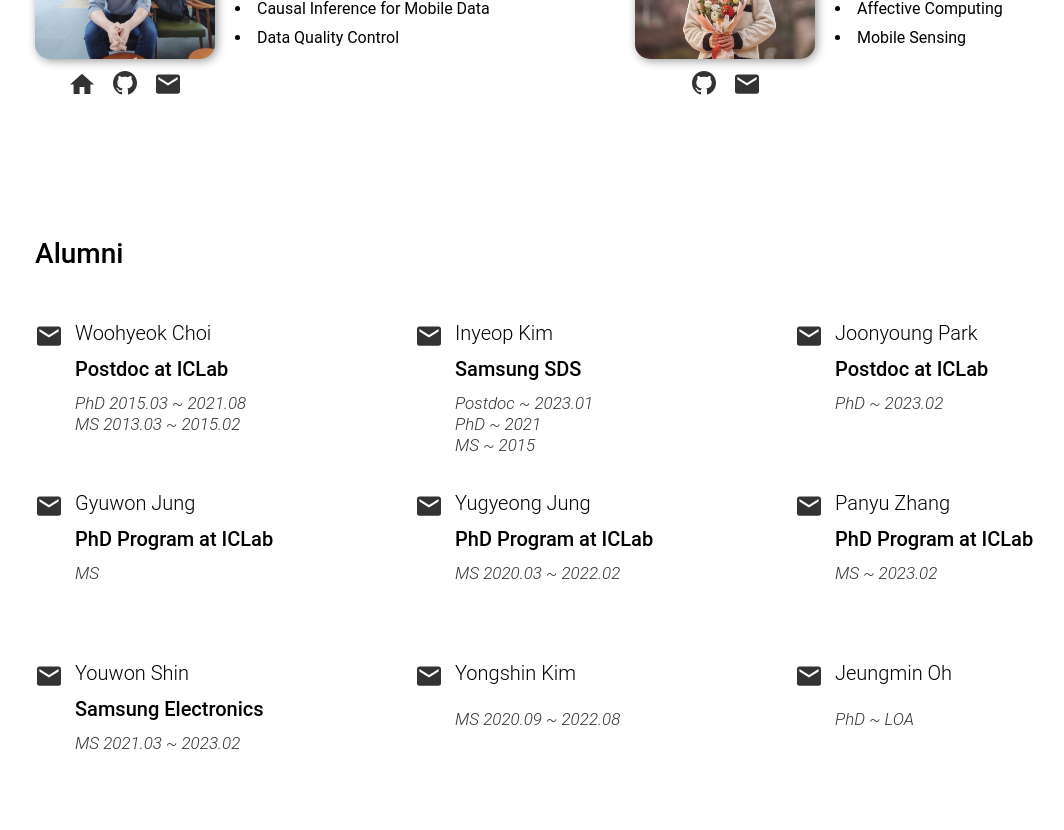
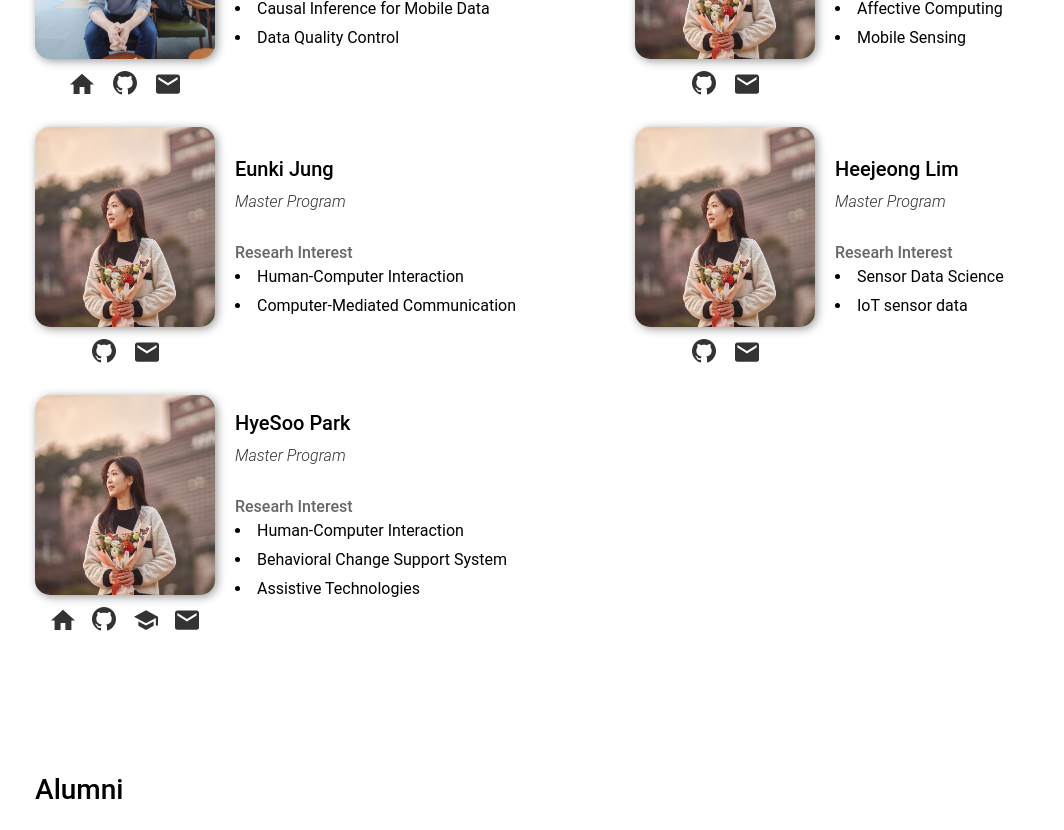
Before and after one commit to Kaist-ICLab/old-homepage, a Next.js app: page /members in a window 1280 px wide. Shown: the part 3040-3870 px from the top of the page, without its empty margins (20-1084 px from the left). Built offline with nearby package versions, Linux system fonts and the light colour scheme.

Commit message:
Update memberData.js

```diff
--- a/data/memberData.js
+++ b/data/memberData.js
@@ -245,6 +245,57 @@ const memberData = {
     github: 'https://github.com/yjhan99',
     image: '/static/images/members/YunjoHan.jpg',
     research_interests: ['Affective Computing', 'Mobile Sensing'],
+  },
+  TaeHoonLee: {
+    name: 'TaeHoon Lee',
+    isAlumni: false,
+    current_position: 'PhD Program',
+    program: [
+      ['PhD',  '2023.03 ~'],
+    ],
+    email: 'th.lee@kaist.ac.kr',
+    github: 'https://github.com/taehooonlee',
+    scholar: 'https://scholar.google.co.kr/citations?user=mA8QOeoAAAAJ&hl=ko',
+    image: '/static/images/members/YunjoHan.jpg',
+    research_interests: ['Digital Twin', 'Affective Computing', 'IoT Sensor Data'],
+  },
+  EunkiJung: {
+    name: 'Eunki Jung',
+    isAlumni: false,
+    current_position: 'Master Program',
+    program: [
+      ['MS',  '2023.03 ~'],
+    ],
+    email: 'eunki@kaist.ac.kr',
+    github: 'https://github.com/eunkiyomi',
+    image: '/static/images/members/YunjoHan.jpg',
+    research_interests: ['Human-Computer Interaction', 'Computer-Mediated Communication'],
+  },
+  HeejeongLim: {
+    name: 'Heejeong Lim',
+    isAlumni: false,
+    current_position: 'Master Program',
+    program: [
+      ['MS',  '2023.03 ~'],
+    ],
+    email: 'hj.lim@kaist.ac.kr',
+    github: 'https://github.com/Heej99',
+    image: '/static/images/members/YunjoHan.jpg',
+    research_interests: ['Sensor Data Science', 'IoT sensor data'],
+  },
+  HyeSooPark: {
+    name: 'HyeSoo Park',
+    isAlumni: false,
+    current_position: 'Master Program',
+    program: [
+      ['MS',  '2023.03 ~'],
+    ],
+    email: 'hyehye@kaist.ac.kr',
+    homepage: 'hyesoopark.com',
+    github: 'https://github.com/HyeSPark',
+    scholar: 'https://scholar.google.com/citations?user=RI56iIAAAAAJ&hl=ko',
+    image: '/static/images/members/YunjoHan.jpg',
+    research_interests: ['Human-Computer Interaction', 'Behavioral Change Support System', 'Assistive Technologies'],
   },
 
   // From Here Alumni
```
